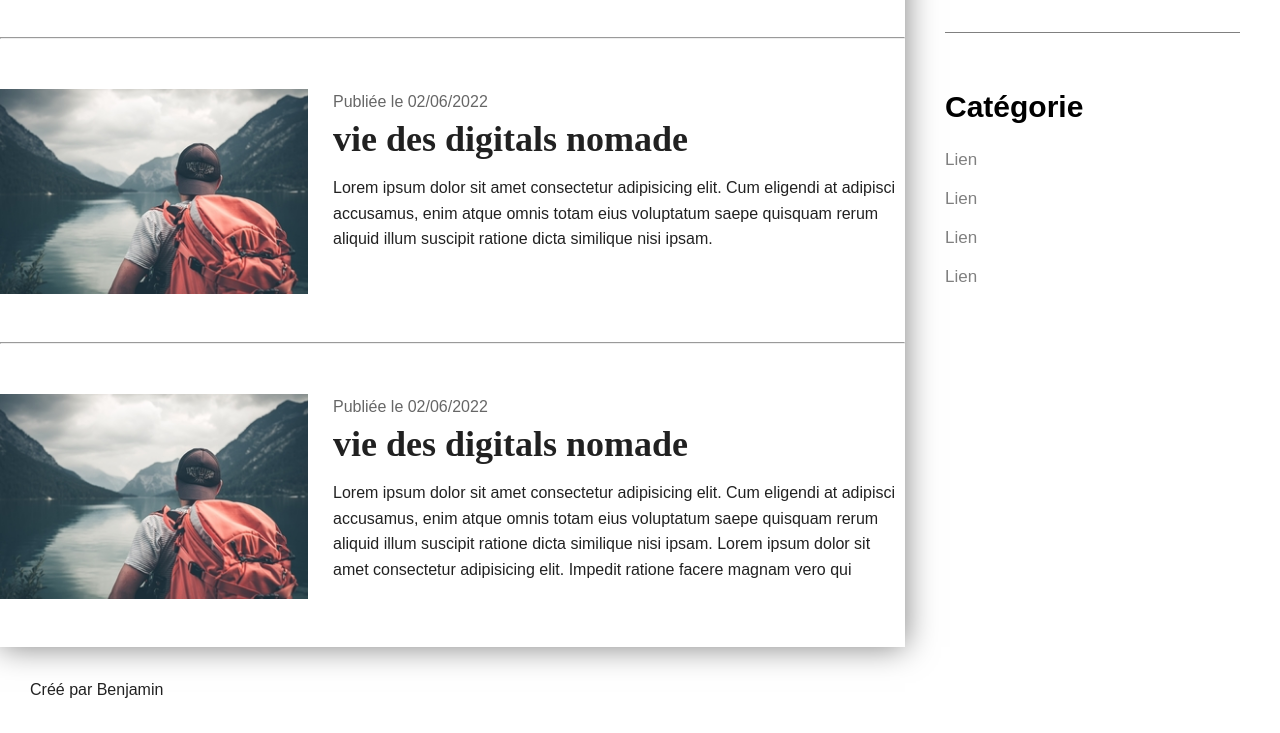
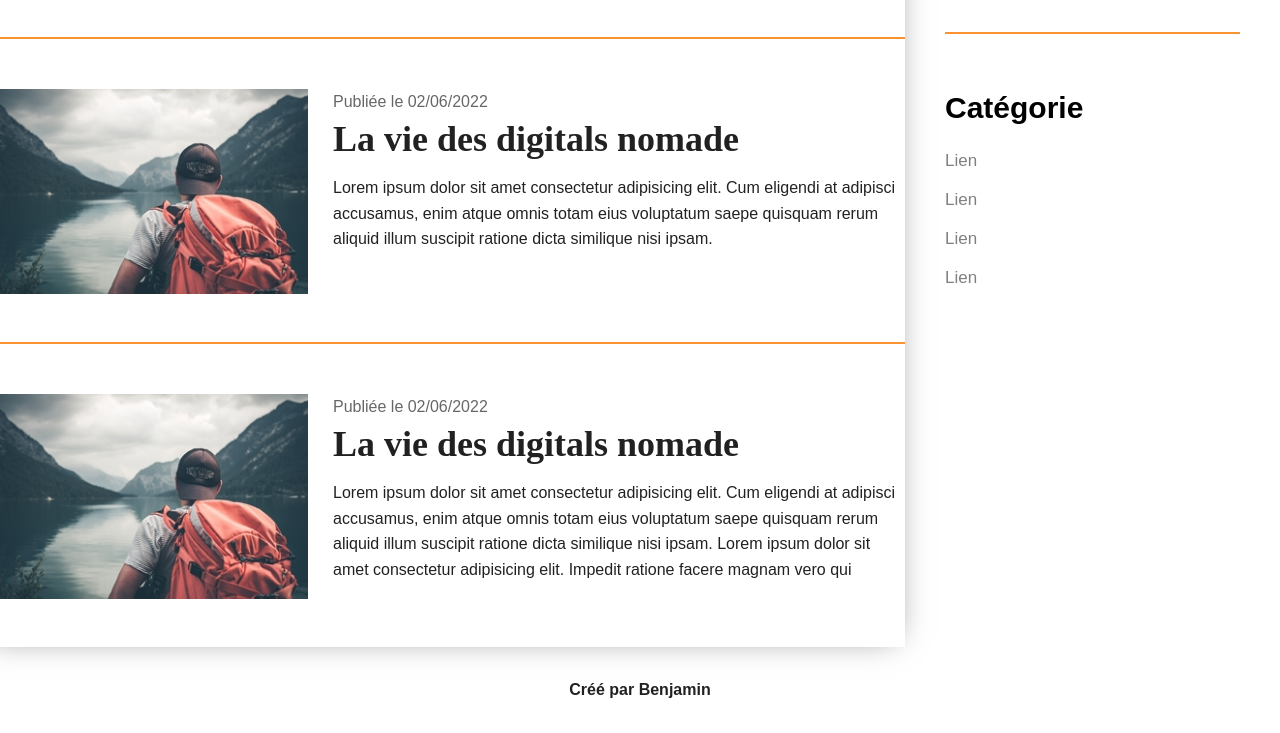
Before and after one commit to Leszczynski-Benjamin/Projet-Blog, a plain HTML site: page index.html in a window 1280 px wide. Shown: the part 793-1526 px from the top of the page. Drawn offline with Linux system fonts and the light colour scheme.

Commit message:
Modification

```diff
--- a/index.html
+++ b/index.html
@@ -33,7 +33,7 @@
                     <a href="article.html" class="article_img"><img src=" ./img/article.jpg" alt=""></a>
                     <div class="article_date">Publiée le 02/06/2022</div>
                     <h2 class="article_title">
-                        <a href="article.html"> vie des digitals nomade</a>
+                        <a href="article.html"> La vie des digitals nomade</a>
                     </h2>
                     <p>Lorem ipsum dolor sit amet consectetur adipisicing elit. Cum eligendi at adipisci accusamus, enim
                         atque
@@ -46,7 +46,7 @@
                     <a href="article.html" class="article_img"><img src=" ./img/article.jpg" alt=""></a>
                     <div class="article_date">Publiée le 02/06/2022</div>
                     <h2 class="article_title">
-                        <a href="article.html"> vie des digitals nomade</a>
+                        <a href="article.html"> La vie des digitals nomade</a>
                     </h2>
                     <p>Lorem ipsum dolor sit amet consectetur adipisicing elit. Cum eligendi at adipisci accusamus, enim
                         atque
@@ -59,7 +59,7 @@
                     <a href="article.html" class="article_img"><img src=" ./img/article.jpg" alt=""></a>
                     <div class="article_date">Publiée le 02/06/2022</div>
                     <h2 class="article_title">
-                        <a href="article.html"> vie des digitals nomade</a>
+                        <a href="article.html"> La vie des digitals nomade</a>
                     </h2>
                     <p>Lorem ipsum dolor sit amet consectetur adipisicing elit. Cum eligendi at adipisci accusamus, enim
                         atque
--- a/style.css
+++ b/style.css
@@ -49,6 +49,7 @@ html {
 
 .social a:hover {
     opacity: 1;
+    color: #f99332;
 }
 
 .banniere {
@@ -65,7 +66,7 @@ html {
 .main {
     float: left;
     width: calc(100% - 375px);
-    box-shadow: 0 0 30px rgba(0, 0, 0, 0.5);
+    box-shadow: -10px -10px 30px rgba(0, 0, 0, 0.5);
     z-index: 2;
     position: relative;
     background-color: white;
@@ -84,10 +85,10 @@ html {
     background-color: #FFF;
 }
 
-.article hr {
-    background-color: grey;
+.container hr {
+    background-color: #f99332;
     border: none;
-    height: 1px;
+    height: 2px;
     margin: 50px 0;
 }
 
@@ -132,6 +133,10 @@ html {
     height: auto;
 }
 
+.article_img img:hover {
+    opacity: 0.8;
+}
+
 .sideBar {
     width: 375px;
     padding: 40px;
@@ -161,9 +166,9 @@ html {
 }
 
 .sideBar hr {
-    background-color: grey;
+    background-color: #f99332;
     border: none;
-    height: 1px;
+    height: 2px;
     margin: 50px 0;
 }
 
@@ -188,4 +193,6 @@ html {
 .footer {
     clear: both;
     padding: 30px;
+    font-weight: bold;
+    text-align: center;
 }
```
